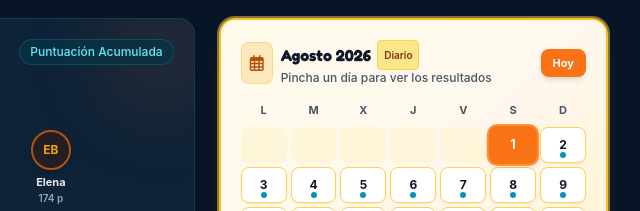
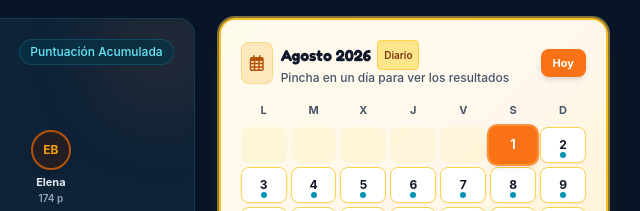
Before and after one commit to FranCDJ007/cosasvarias, a plain HTML site: page agosticiero2026/index.html in a window 1280 px wide. Shown: the part 211-422 px from the top of the page, 640-1280 px from the left. Drawn offline with nearby package versions, Linux system fonts and the light colour scheme; no server answers.

Commit message:
Update index.html

```diff
--- a/agosticiero2026/index.html
+++ b/agosticiero2026/index.html
@@ -199,7 +199,7 @@
                                 <h2 class="text-base font-bold text-slate-900 font-comic flex items-center gap-1.5">
                                     Agosto 2026 <span class="text-[10px] px-1.5 py-0.5 rounded bg-amber-200 text-amber-900 border border-amber-300 font-sans font-semibold">Diario</span>
                                 </h2>
-                                <p class="text-xs text-slate-600 font-medium">Pincha un día para ver los resultados</p>
+                                <p class="text-xs text-slate-600 font-medium">Pincha en un día para ver los resultados</p>
                             </div>
                         </div>
                         <button onclick="selectToday()" class="text-[11px] font-bold text-white bg-orange-500 hover:bg-orange-600 px-3 py-1.5 rounded-lg transition shadow-md">
```
